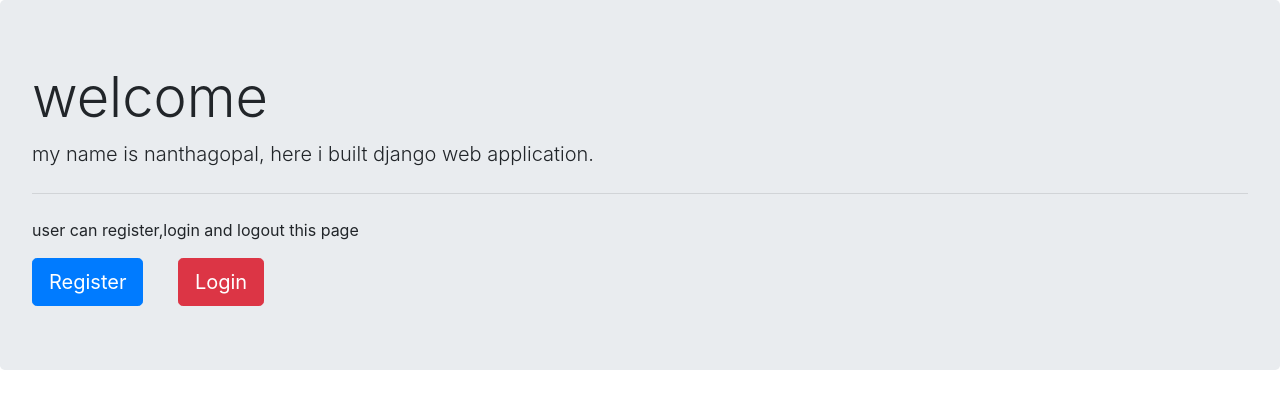
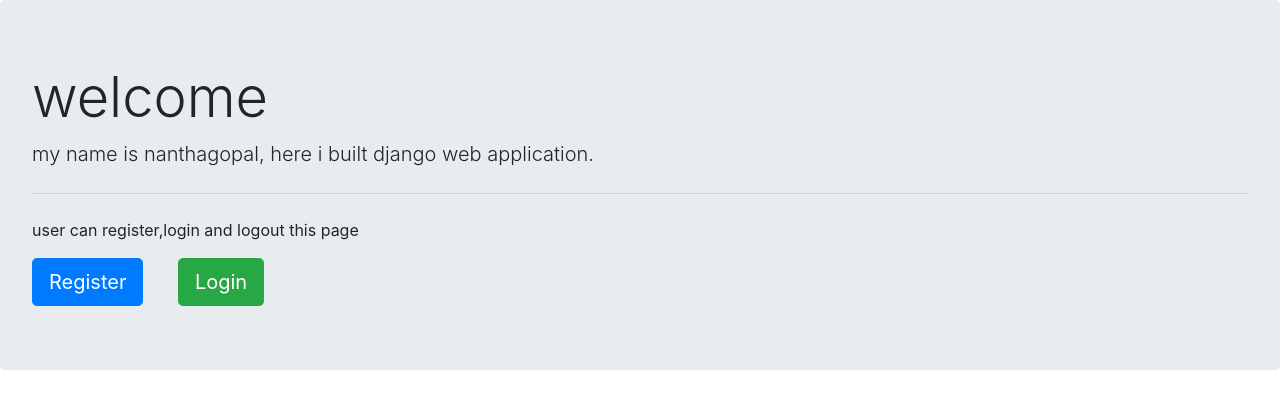
Before and after one commit to nanthu0123/Django_register_login, a Django app: page / in a window 1280 px wide. Shown: the part 56-465 px from the top of the page. Run offline with Django 3.2, Linux system fonts and the light colour scheme; some libraries are stand-ins or nearby versions.

Commit message:
button color changed

```diff
--- a/base/templates/home.html
+++ b/base/templates/home.html
@@ -20,7 +20,7 @@
 
   {%else%}
   <a class="btn btn-primary btn-lg" href="{%url 'register'%}">Register</a>
-  <a style="margin-left: 30px;" class="btn btn-danger btn-lg" href="{%url 'login'%}">Login</a>
+  <a style="margin-left: 30px;" class="btn btn-success btn-lg" href="{%url 'login'%}">Login</a>
   {%endif%}
 </div>
 
--- a/base/templates/login.html
+++ b/base/templates/login.html
@@ -96,7 +96,7 @@
                                 </div>
 
                                 <div class="form-group m-0">
-                                    <button type="submit" class="btn btn-primary btn-block">
+                                    <button type="submit" class="btn btn-success btn-block">
                                         Login
                                     </button>
                                 </div>
```
